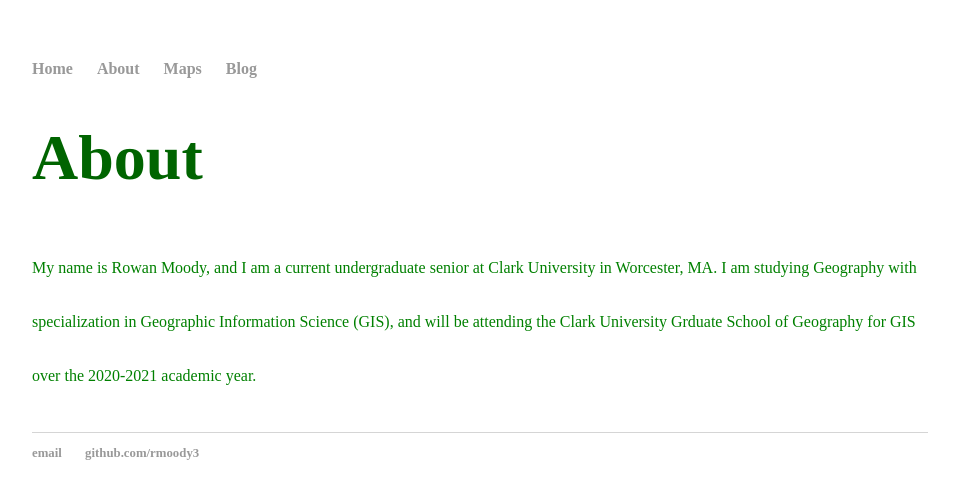
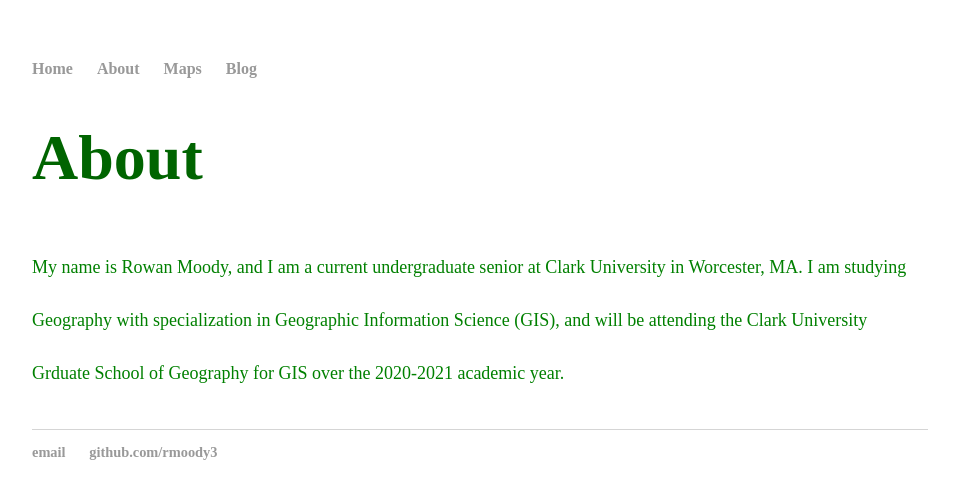
Before and after one commit to rmoody3/rmoody3.github.io, a Jekyll site: the page built from about/index.html, in a window 1280 px wide. Shown: the top 499 px of the page, without its empty margins (160-1119 px from the left). Built offline with Jekyll 4.4.1, drawn with Linux system fonts in a browser that asks for light colours.

Commit message:
Update index.html

```diff
--- a/about/index.html
+++ b/about/index.html
@@ -4,5 +4,5 @@ title: About
 ---
 <div class="blurb">
 	<h1><font color="darkgreen">About</h1>
-	<p><font size=3, color="green">My name is Rowan Moody, and I am a current undergraduate senior at Clark University in Worcester, MA. I am studying Geography with specialization in Geographic Information Science (GIS), and will be attending the Clark University Grduate School of Geography for GIS over the 2020-2021 academic year.</p>
+	<p><font size=4, color="green">My name is Rowan Moody, and I am a current undergraduate senior at Clark University in Worcester, MA. I am studying Geography with specialization in Geographic Information Science (GIS), and will be attending the Clark University Grduate School of Geography for GIS over the 2020-2021 academic year.</p>
 </div><!-- /.blurb -->
```
